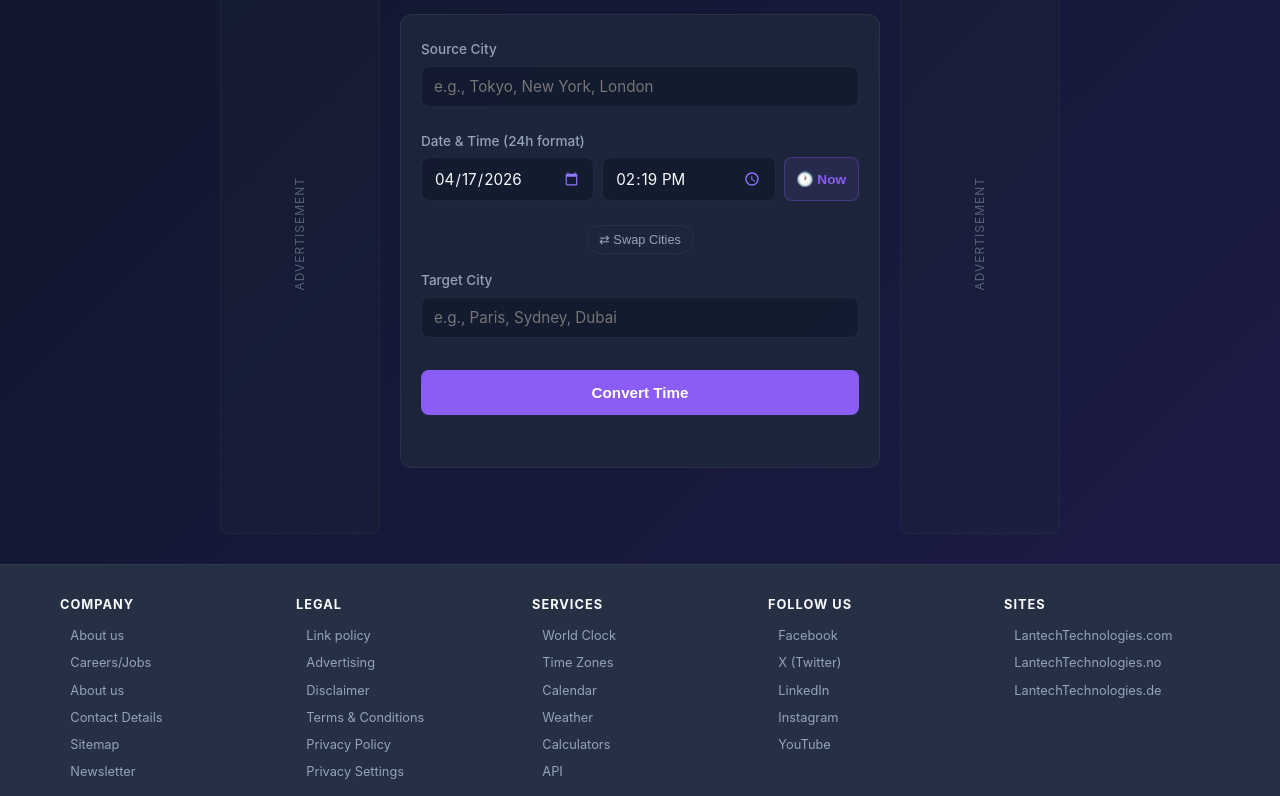
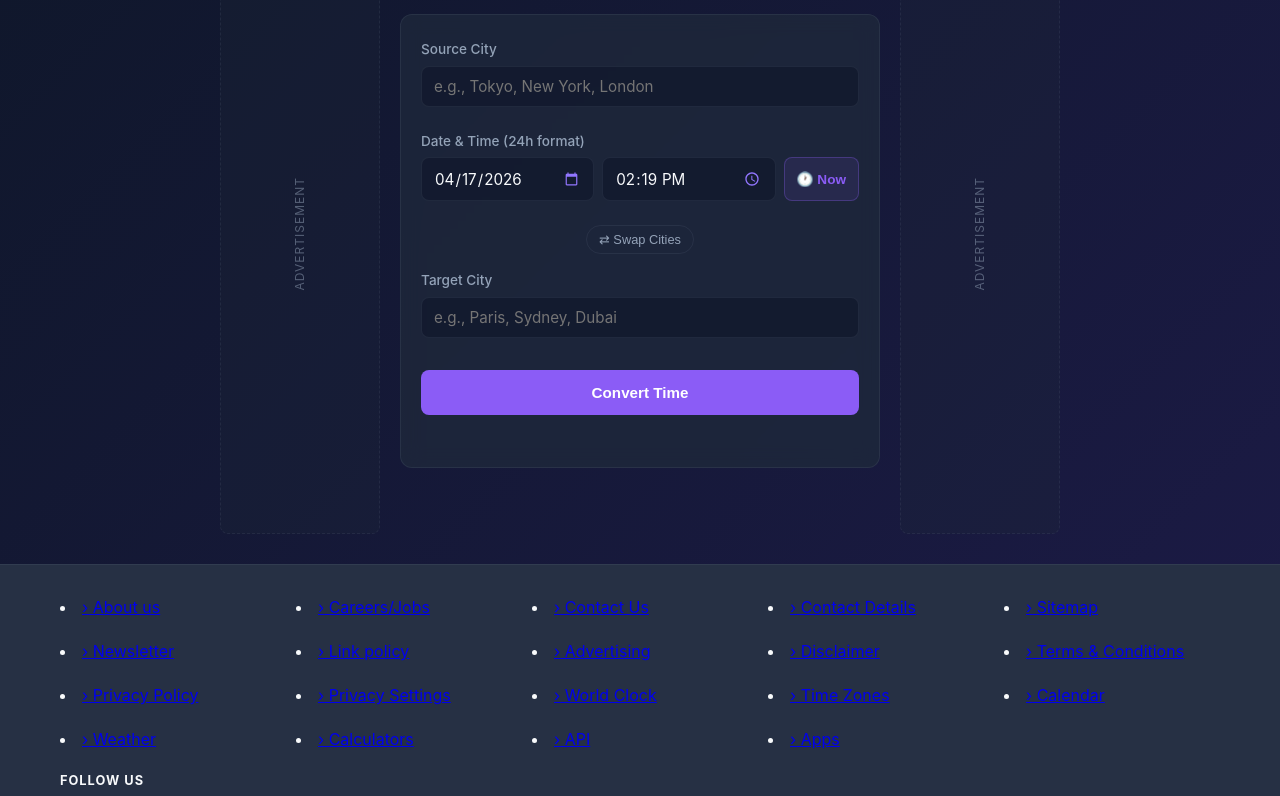
Before and after one commit to treddi/QWEN_8_FULL, a website: page index.html in a window 1280 px wide. Shown: the part 156-952 px from the top of the page. Drawn offline with Linux system fonts and the light colour scheme.

Commit message:
Update index.html

```diff
--- a/index.html
+++ b/index.html
@@ -1055,42 +1055,30 @@
   <footer class="site-footer">
     <div class="footer-inner">
       <div class="footer-grid">
-        <!-- Company Column -->
-        <div class="footer-col">
-          <h3>Company</h3>
-          <ul>
-            <li><a href="about.html"><span class="icon">›</span> About us</a></li>
-            <li><a href="#"><span class="icon">›</span> Careers/Jobs</a></li>
-            <li><a href="about.html"><span class="icon">›</span> About us</a></li>
-            <li><a href="#"><span class="icon">›</span> Contact Details</a></li>
-            <li><a href="#"><span class="icon">›</span> Sitemap</a></li>
-            <li><a href="#"><span class="icon">›</span> Newsletter</a></li>
-          </ul>
-        </div>
-
-        <!-- Legal Column -->
-        <div class="footer-col">
-          <h3>Legal</h3>
-          <ul>
-            <li><a href="link-policy.html"><span class="icon">›</span> Link policy</a></li>
-            <li><a href="#"><span class="icon">›</span> Advertising</a></li>
-            <li><a href="#"><span class="icon">›</span> Disclaimer</a></li>
-            <li><a href="#"><span class="icon">›</span> Terms & Conditions</a></li>
-            <li><a href="#"><span class="icon">›</span> Privacy Policy</a></li>
-            <li><a href="#"><span class="icon">›</span> Privacy Settings</a></li>
-          </ul>
-        </div>
-
-        <!-- Services Column -->
-        <div class="footer-col">
-          <h3>Services</h3>
-          <ul>
-            <li><a href="#"><span class="icon">›</span> World Clock</a></li>
-            <li><a href="#"><span class="icon">›</span> Time Zones</a></li>
-            <li><a href="#"><span class="icon">›</span> Calendar</a></li>
-           <li><a href="weather.html"><span class="icon">›</span> Weather</a></li>
-            <li><a href="#"><span class="icon">›</span> Calculators</a></li>
-            <li><a href="#"><span class="icon">›</span> API</a></li>
+       <!-- In the Company column, update these links: -->
+<li><a href="about.html"><span class="icon">›</span> About us</a></li>
+<li><a href="careers.html"><span class="icon">›</span> Careers/Jobs</a></li>
+<li><a href="contact.html"><span class="icon">›</span> Contact Us</a></li>
+<li><a href="contact-details.html"><span class="icon">›</span> Contact Details</a></li>
+<li><a href="sitemap.html"><span class="icon">›</span> Sitemap</a></li>
+<li><a href="newsletter.html"><span class="icon">›</span> Newsletter</a></li>
+
+<!-- In the Legal column, update these links: -->
+<li><a href="link-policy.html"><span class="icon">›</span> Link policy</a></li>
+<li><a href="advertising.html"><span class="icon">›</span> Advertising</a></li>
+<li><a href="disclaimer.html"><span class="icon">›</span> Disclaimer</a></li>
+<li><a href="terms.html"><span class="icon">›</span> Terms & Conditions</a></li>
+<li><a href="privacy.html"><span class="icon">›</span> Privacy Policy</a></li>
+<li><a href="privacy-settings.html"><span class="icon">›</span> Privacy Settings</a></li>
+
+<!-- In the Services column, update these links: -->
+<li><a href="/world-clock"><span class="icon">›</span> World Clock</a></li>
+<li><a href="time-zones.html"><span class="icon">›</span> Time Zones</a></li>
+<li><a href="calendar.html"><span class="icon">›</span> Calendar</a></li>
+<li><a href="weather.html"><span class="icon">›</span> Weather</a></li>
+<li><a href="calculators.html"><span class="icon">›</span> Calculators</a></li>
+<li><a href="api.html"><span class="icon">›</span> API</a></li>
+<li><a href="/apps"><span class="icon">›</span> Apps</a></li>
 
           </ul>
         </div>
```
